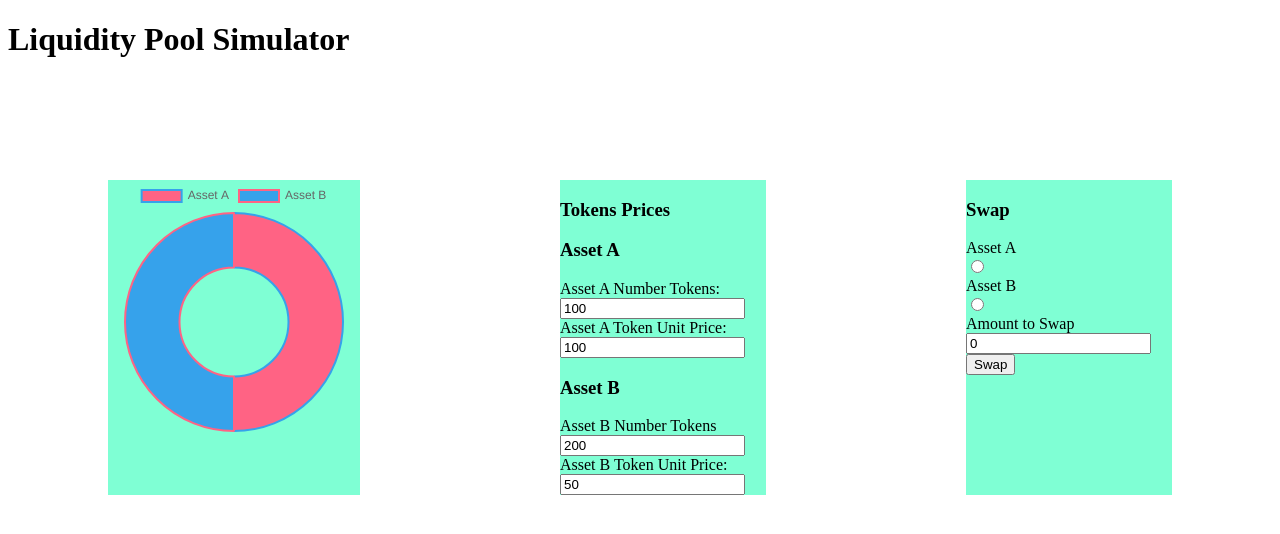
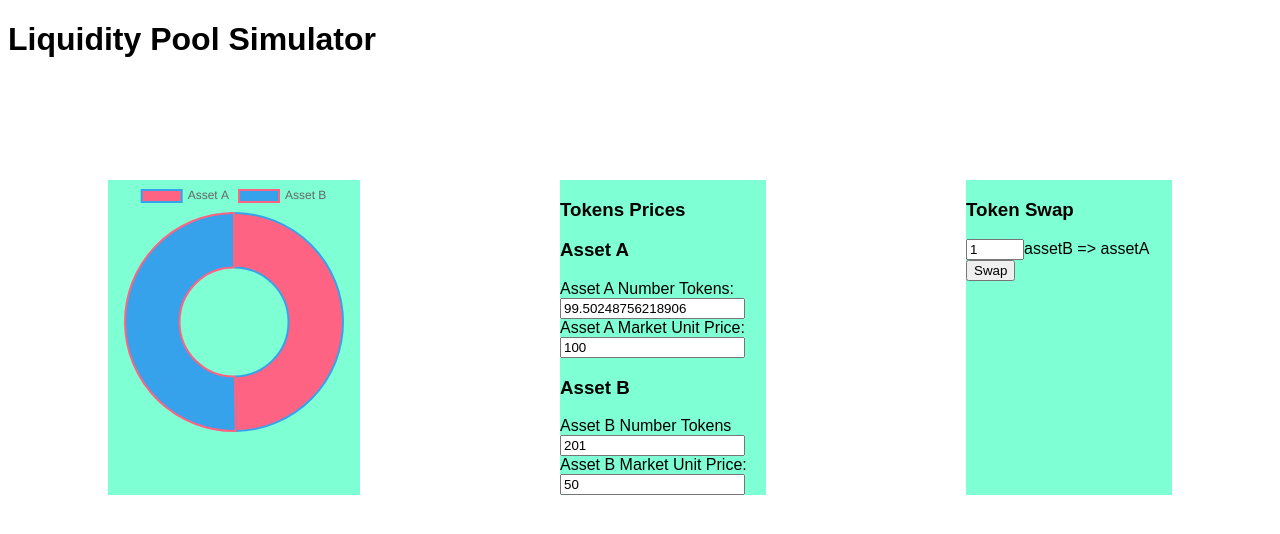
Before and after one commit to 0xBarro/Lp-Simulator, a plain HTML site: page index.html in a window 1280 px wide. Both pictures are taken after a click on the button "Swap". Drawn offline with nearby package versions, Linux system fonts and the light colour scheme.

Commit message:
Correct pool calcution after swap

```diff
--- a/index.html
+++ b/index.html
@@ -44,14 +44,14 @@
                 <label for="assetANT">Asset A Number Tokens:</label><br>
                 <input type="number" id="assetANT" name="assetANT" value=100 min=0><br>
 
-                <label for="assetAUP">Asset A Token Unit Price:</label><br>
+                <label for="assetAUP">Asset A Market Unit Price:</label><br>
                 <input type="number" id="assetAUP" name="assetAUP" value=100  min=0><br>
 
                 <h3>Asset B</h3>
                 <label for="assetBNT">Asset B Number Tokens </label><br>
                 <input type="number" id="assetBNT" name="assetBNT" value=200  min=0><br>
 
-                <label for="assetBUP">Asset B Token Unit Price:</label><br>
+                <label for="assetBUP">Asset B Market Unit Price:</label><br>
                 <input type="number" id="assetBUP" name="assetBUP" value=50 min=0 ><br>
 
             </form>
@@ -59,17 +59,9 @@
 
         <div class="column">
 
-            <h3> Swap </h3>
-            <form>
-                <label for="a">Asset A</label><br>
-                <input type="radio" id="a" name="ts"><br>
-                <label for="b">Asset B</label><br>
-                <input type="radio" id="b" name="ts"><br>
+            <h3> Token Swap </h3>
+            <input type='number' min=0 value=1 id="sellAmount" onchange=""><span id="sellToken"></span> => <span id="buyToken"></span><span id="buyAmount"></span> <br>
 
-                <label for="amount">Amount to Swap</label><br>
-                <input type="number" id="amount" value=0 min=0><br>
-
-            </form>
             <button onclick="swap()"> Swap </button>
 
         </div>
@@ -77,7 +69,7 @@
     </div>
 
 
-    <script>createChart()</script>
+    <script>init()</script>
 </body>
 
 </html>
--- a/lp.js
+++ b/lp.js
@@ -1,5 +1,4 @@
-let chart = undefined;
-
+// Initial funtion to create the chart
 const createChart = () => {
 
   values = getValues()
@@ -26,77 +25,80 @@ const createChart = () => {
     options: {}
   };
 
-      chart = new Chart(document.getElementById('myChart'), config );
+  chart = new Chart(document.getElementById('myChart'), config);
 }
 
-
-const balancePool = () => {
-  const a = 1;
-}
-
+// Get's the form values
 const getValues = () => {
   return {
     nA: +document.getElementById("assetANT").value,
     upA: +document.getElementById("assetAUP").value,
     nB: +document.getElementById("assetBNT").value,
     upB: +document.getElementById("assetBUP").value,
-    get vA() {return this.nA * this.upA},
-    get vB() {return this.nB * this.upB},
-    get data() {return [this.vA, this.vB]}
+    get vA() { return this.nA * this.upA },
+    get vB() { return this.nB * this.upB },
+    get data() { return [this.vA, this.vB] }
   }
 }
 
+// Updates the chards based on the form values
 const updateChart = () => {
-  const formValues = getValues()
 
   // Update Charts
-  chart.data.datasets[0].data = formValues.data
+  chart.data.datasets[0].data = getValues().data
   chart.update()
 }
 
-const swapConstant = () => {
-  const amountSold = +document.getElementById("amount").value
-  const tA = document.getElementsByName("ts")[0].checked
-  const tB = document.getElementsByName("ts")[1].checked
-
-  console.log(tA, tB)
-
-  if (!tA && !tB) {
-    alert("Select one token to swap!")
-  } else if (amountSold <= 0) {
-    alert("Amount to swap must be geater than 0!")
-  } else {
-    const k =  +document.getElementById("assetANT").value * +document.getElementById("assetBNT").value  // Pool constant
-
-    console.log("Constant: ", k)
-
-    // TODO: Improve this
-    const tokenSold = (tA) ? "assetANT" : "assetBNT"
-    const tokenBought = (tA) ? "assetBNT" : "assetANT"
-
-    // Add token to the pool
-    document.getElementById(tokenSold).value = +document.getElementById(tokenSold).value + amountSold;
-
-    // Calculate the number obtained of the other asset.
-    // The constant formula looks like this: nTokensA * nTokensB = k.
-
-    const amountBought = k / +document.getElementById(tokenSold).value
-    document.getElementById(tokenBought).value = +document.getElementById(tokenBought).value - amountBought;
-
-    console.log(amountBought)
-
-    updateChart()
-
-  }
+const swapConst = (nA, nB, sellAmountA) => {
+  const k = nA * nB
+  const tokensReturned =  nB - (k/(nA + sellAmountA))
+  console.log(nA, nB, sellAmountA, k, tokensReturned)
+  return tokensReturned
 }
 
+// Adjusts the pool based on the selected swap mode
 const swap = () => {
-  poolModes[poolMode]()
+
+  const buyTokenPoolAmount = +document.getElementById(buyToken + "NT").value
+  const sellTokenPoolAmount = +document.getElementById(sellToken + "NT").value
+  const sellAmount = +document.getElementById("sellAmount").value
+
+  const boughtAmount = poolModes[poolMode](sellTokenPoolAmount, buyTokenPoolAmount, sellAmount)
+
+  // Update quantities in the pool
+  document.getElementById(buyToken + "NT").value = buyTokenPoolAmount - boughtAmount
+  document.getElementById(sellToken + "NT").value = sellTokenPoolAmount + sellAmount
+
+  // Update the chart
+  updateChart()
+}
+
+const invsereSwap = () => {
+  buyToken, sellToken = sellToken, buyToken
+
+  // Update the tags
+  fillTokenNames()
+}
+
+const fillTokenNames = () => {
+  document.getElementById("sellToken").innerText = sellToken
+  document.getElementById("buyToken").innerText = buyToken
+}
+
+// Called when starting the page
+const init = () => {
+  createChart() // Draw the plot
+  fillTokenNames()
 }
 
 
+// Some global variables
+let chart = undefined;
+
 const poolModes = {
-  constant: swapConstant
+  constant: swapConst
 }
 
 let poolMode = "constant"
+let buyToken = "assetA"
+let sellToken  = "assetB"
--- a/style.css
+++ b/style.css
@@ -10,5 +10,10 @@
 }
 
 body {
+    font-family: Arial, Geneva, Helvetica, sans-serif;
     max-height: 1px;
 }
+
+#sellAmount {
+    width: 50px;
+}
```
Lines whose indentation alone changed are shown as unchanged.
